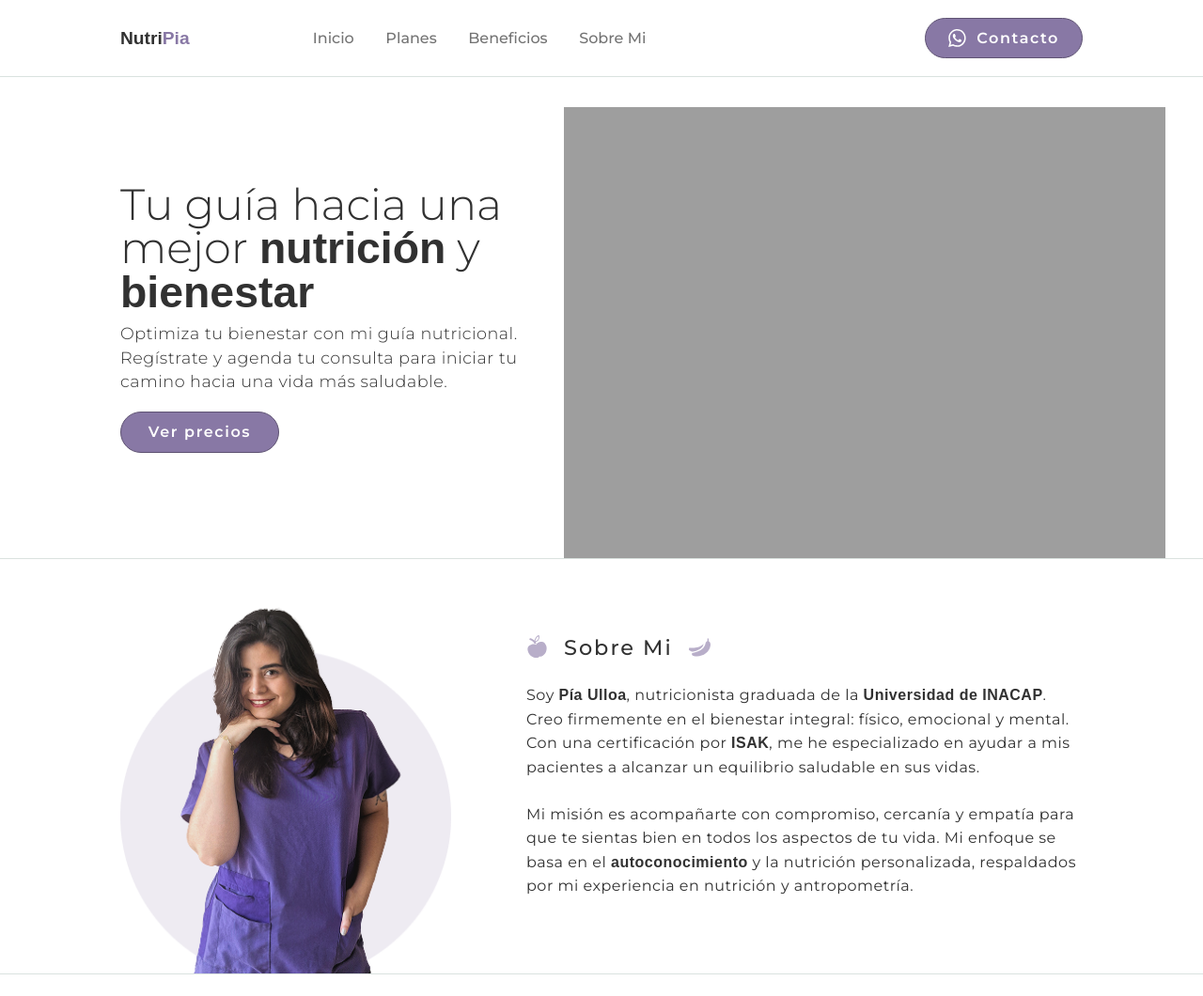
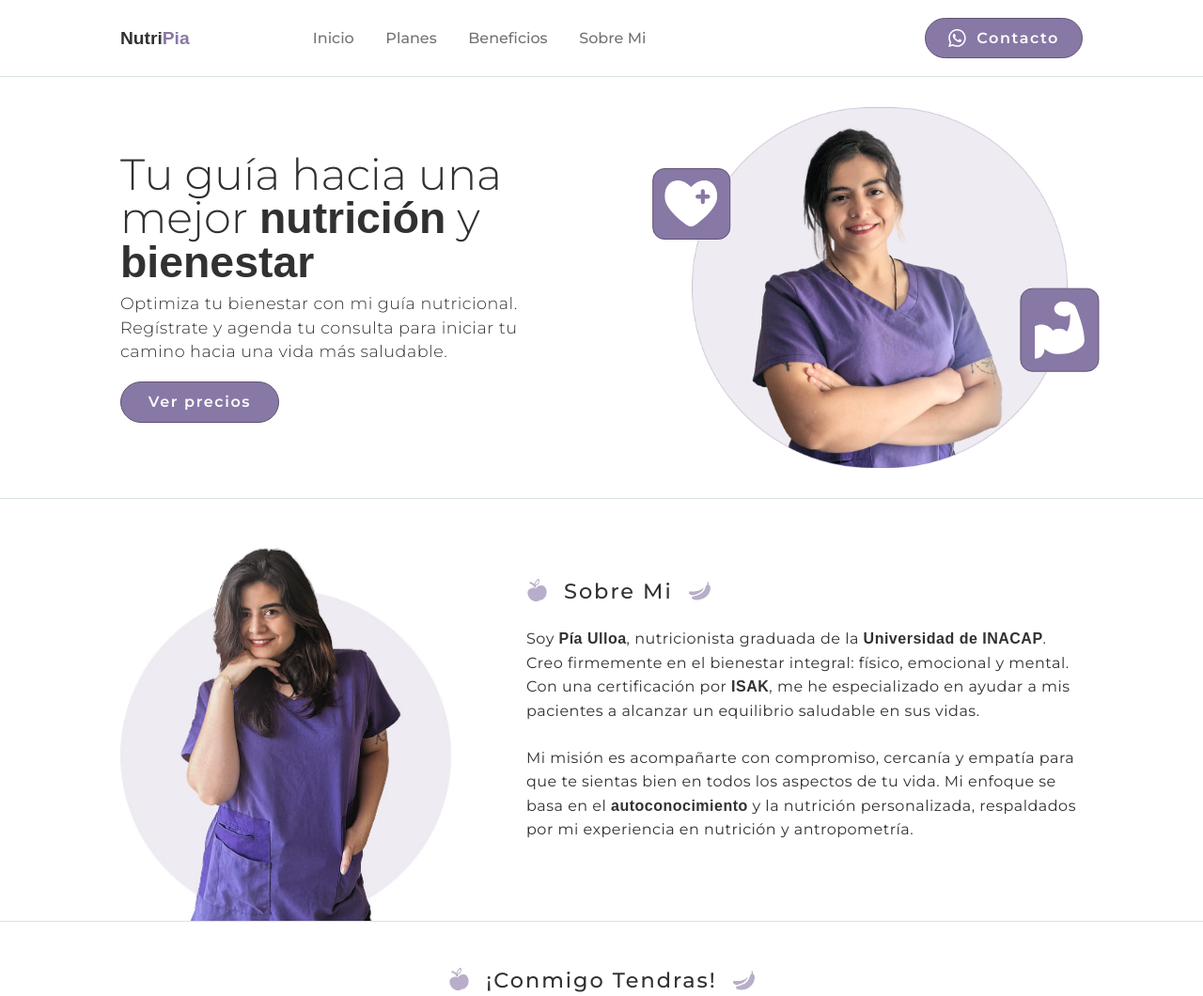
Before and after one commit to JooseMM/nutripia-lading-page, a plain HTML site: page index.html in a window 1280 px wide. Shown: the top 1060 px of the page at 94% size. Drawn offline with Linux system fonts and the light colour scheme; a web font is replaced by a local one.

Commit message:
refactor(home): modify the hero image to instead handle the bubbles manually

```diff
--- a/assets/styles/cta.css
+++ b/assets/styles/cta.css
@@ -16,5 +16,5 @@
 
 .cta .button {
   padding-inline: 2rem;
-  font-size: 1.2rem;
+  font-size: 1.1rem;
 }
--- a/assets/styles/hero.css
+++ b/assets/styles/hero.css
@@ -29,9 +29,43 @@
 
 .hero__image {
   margin-block: 1rem;
+  position: relative;
 }
 
-.hero__image img {
+.hero__bubble {
+  display: flex;
+  color: white;
+  position: absolute;
+  width: fit-content;
+  justify-content: center;
+  align-items: center;
+  background-color: #8878a5;
+  padding: 0.8rem;
+  border-radius: 0.8rem;
+  border: 1px solid #5f5373;
+}
+
+.hero__image .hero__bubble:first-of-type {
+  left: 0;
+  top: 30%;
+  transform: translate(-50%, -50%);
+}
+
+.hero__image .hero__bubble:last-of-type {
+  right: 0;
+  top: 60%;
+  transform: translate(40%, -50%);
+}
+
+.hero__bubble span {
+  display: none;
+}
+
+.hero__bubble img {
+  width: clamp(2.5rem, 10vw, 3.5rem);
+}
+
+.hero__image > img {
   height: auto;
   width: clamp(18rem, 50vw, 25rem);
 }
@@ -43,6 +77,7 @@
     align-items: center;
     padding-block: 0;
   }
+
   .hero__description {
     text-align: left;
     margin-inline: 0;
@@ -50,19 +85,40 @@
     order: 1;
     padding-left: 10dvw;
   }
+
   .hero__description h1 {
     max-width: 15ch;
   }
 
   .hero__image {
     margin: 0 auto;
-    padding-right: 2rem;
+    padding-block: 2rem;
     order: 2;
   }
-  .hero__image img {
-    margin-top: 2rem;
-    content: url("../images/desktop-hero.png");
-    max-width: none;
-    width: clamp(25rem, 50vw, 45rem);
+
+  .hero__image > img {
+    max-width: 25rem;
   }
 }
+
+@media (min-width: 90rem) {
+  .hero__bubble span {
+    display: block;
+  }
+
+  .hero__bubble {
+    gap: 1rem;
+  }
+
+  .hero__bubble img {
+    width: 1.5rem;
+  }
+
+  .hero__image .hero__bubble:first-of-type {
+    transform: translate(-60%, 0%);
+  }
+
+  .hero__image .hero__bubble:last-of-type {
+    transform: translate(70%, -50%);
+  }
+}
--- a/assets/styles/navbar.css
+++ b/assets/styles/navbar.css
@@ -36,6 +36,7 @@
   text-align: center;
   right: 5dvw;
   top: 100%;
+  z-index: 20;
   border-radius: 1rem;
   border: 1px solid #8878a5;
   color: #737373;
--- a/index.html
+++ b/index.html
@@ -50,7 +50,15 @@
       <!-- Hero Section -->
       <section id="hero" class="hero border-bottom">
         <div class="hero__image">
-          <img src="assets/images/mobile-hero.png" />
+          <div class="hero__bubble">
+            <img src="assets/icons/heart-icon.svg" />
+            <span>¡<b>Aumenta</b> tu energia!</span>
+          </div>
+          <img src="assets/images/hero-image.png" />
+          <div class="hero__bubble">
+            <img src="assets/icons/muscle-icon.svg" />
+            <span>¡<b>Transforma</b> tu cuerpo!</span>
+          </div>
         </div>
         <div class="hero__description">
           <h1>Tu guía hacia una mejor <b>nutrición</b> y <b>bienestar</b></h1>
@@ -84,7 +92,7 @@
           </p>
         </div>
         <div class="about__image">
-          <img src="assets/images/about-image.png" />
+          <img src="assets/images/about-image.jpg" />
         </div>
       </section>
       <!-- Benefit -->
```
Also changed, not shown: assets/icons/heart-icon.svg (added), assets/icons/muscle-icon.svg (added), assets/images/about-image.jpg (added), assets/images/about-image.png (deleted), assets/images/hero-image.png (added), assets/images/mobile-hero.png (deleted), 2 other files.
